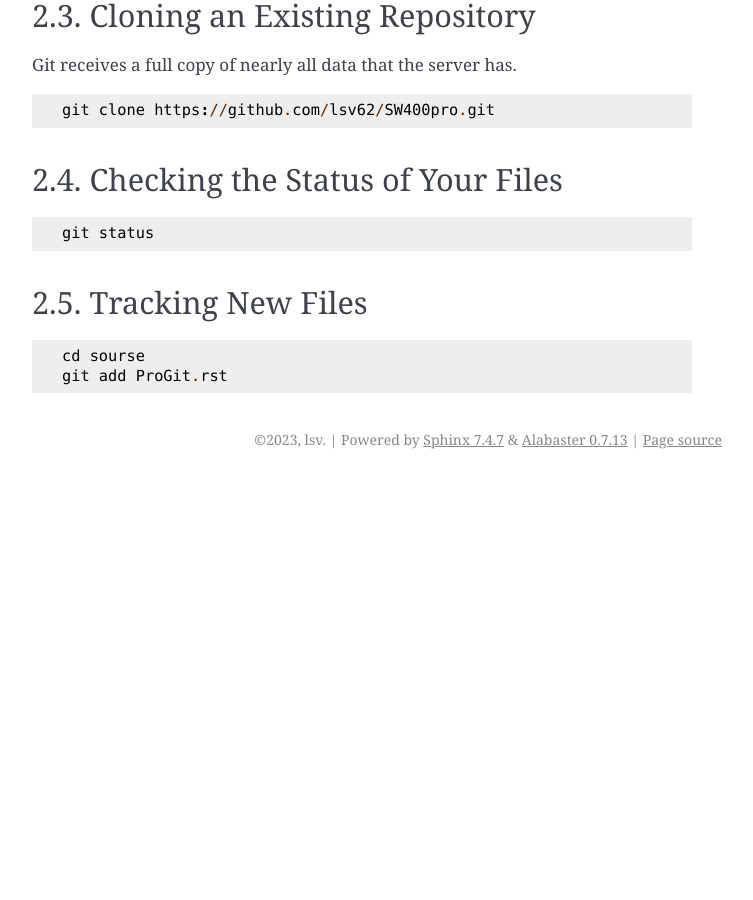
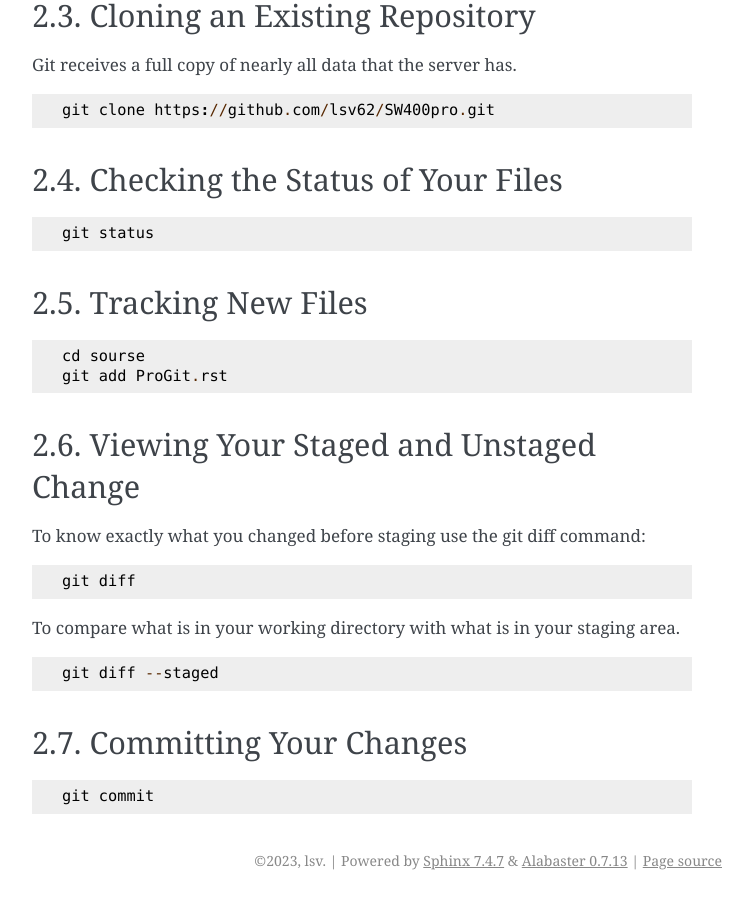
Before and after one commit to lsv62/Git, a Sphinx documentation site: the page built from source/ProGit.rst, in a window 1280 px wide and 900 px high, scrolled down 2291 px. Shown: the whole window, without its empty margins (388-1141 px from the left). Built offline with Sphinx 7.4.7, drawn with Linux system fonts in a browser that asks for light colours; before the commit the page ends 2770 px from its top, so only the background shows below that; some of the changed text lies outside the part shown.

Commit message:
add commit command

```diff
--- a/source/ProGit.rst
+++ b/source/ProGit.rst
@@ -135,3 +135,25 @@ Tracking New Files
 
     cd sourse
     git add ProGit.rst
+
+Viewing Your Staged and Unstaged Change
+---------------------------------------
+
+To know exactly what you changed before staging use the git diff command:
+
+.. code-block::
+
+    git diff
+
+To compare what is in your working directory with what is in your staging area.
+
+.. code-block::
+
+    git diff --staged
+
+Committing Your Changes
+-----------------------
+
+.. code-block::
+
+    git commit
```
